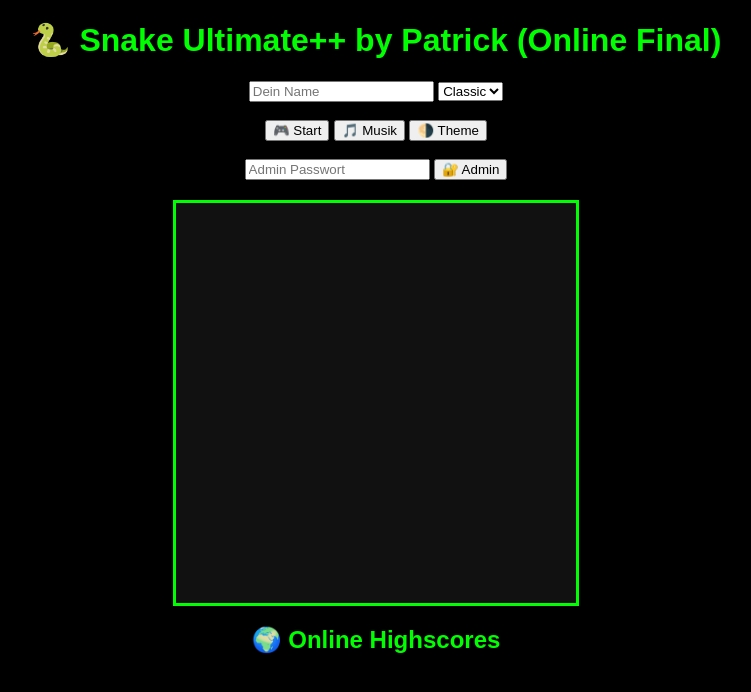
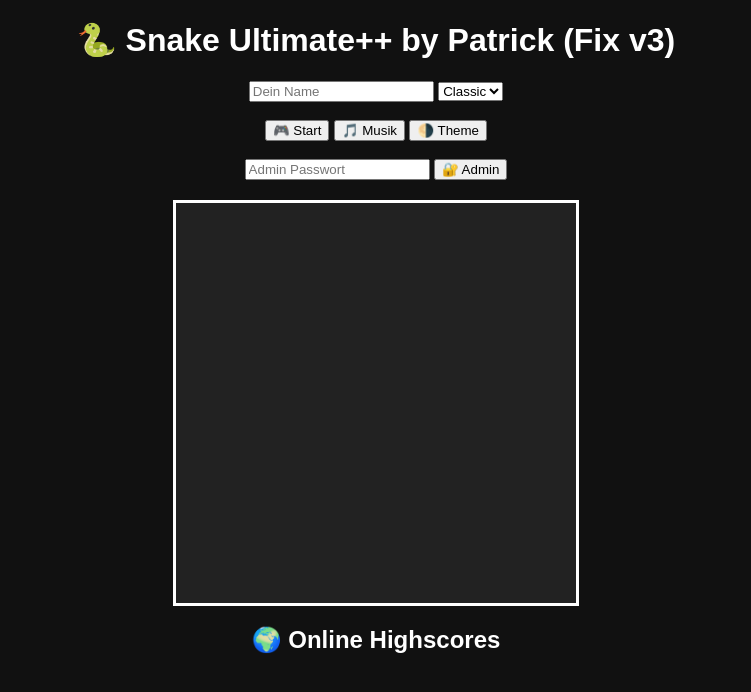
Before and after one commit to Patrick44022/snake-ultimate, a plain HTML site: page index.html in a window 1280 px wide. Both pictures are taken after a click on the button "🌗 Theme". Shown: the whole page, without its empty margins (264-1015 px from the left). Drawn offline with nearby package versions, Linux system fonts and the light colour scheme; no server answers.

Commit message:
Add files via upload

```diff
--- a/index.html
+++ b/index.html
@@ -3,13 +3,13 @@
 <html lang="de">
 <head>
   <meta charset="UTF-8">
-  <title>Snake Ultimate++ Final Fix</title>
+  <title>Snake Ultimate++ FinalFix</title>
   <meta name="viewport" content="width=device-width, initial-scale=1.0, maximum-scale=1.0, user-scalable=no">
   <link rel="stylesheet" href="style.css">
   <script src="https://cdn.jsdelivr.net/npm/@supabase/supabase-js"></script>
 </head>
 <body>
-  <h1>🐍 Snake Ultimate++ by Patrick (Online Final)</h1>
+  <h1>🐍 Snake Ultimate++ by Patrick (Fix v3)</h1>
   <div id="menu">
     <input type="text" id="playerName" placeholder="Dein Name">
     <select id="skinSelect">
@@ -61,7 +61,10 @@
 
     document.getElementById("startBtn").onclick = () => startGame();
     document.getElementById("musicBtn").onclick = () => toggleMusic();
-    document.getElementById("themeBtn").onclick = () => document.body.classList.toggle("dark");
+    document.getElementById("themeBtn").onclick = () => {
+      document.body.classList.toggle("dark");
+      console.log("Theme toggled");
+    };
     document.getElementById("adminBtn").onclick = () => {
       const pw = document.getElementById("adminPass").value;
       if (pw === "patrickboss") {
@@ -129,8 +132,12 @@
       const { error } = await db.from('highscores').insert([
         { player_name: player, score: score }
       ]);
-      if (error) alert("❌ Fehler beim Speichern!");
-      else updateLeaderboard();
+      if (error) {
+        alert("❌ Fehler beim Speichern!");
+        console.error("Supabase error:", error);
+      } else {
+        updateLeaderboard();
+      }
     }
 
     async function updateLeaderboard() {
--- a/style.css
+++ b/style.css
@@ -11,9 +11,19 @@ html, body {
   text-align: center;
   touch-action: manipulation;
 }
+
 canvas {
   background: #111;
   border: 3px solid lime;
   margin: 20px auto;
   display: block;
 }
+
+.dark {
+  background: #111;
+  color: white;
+}
+.dark canvas {
+  background: #222;
+  border-color: white;
+}
```
